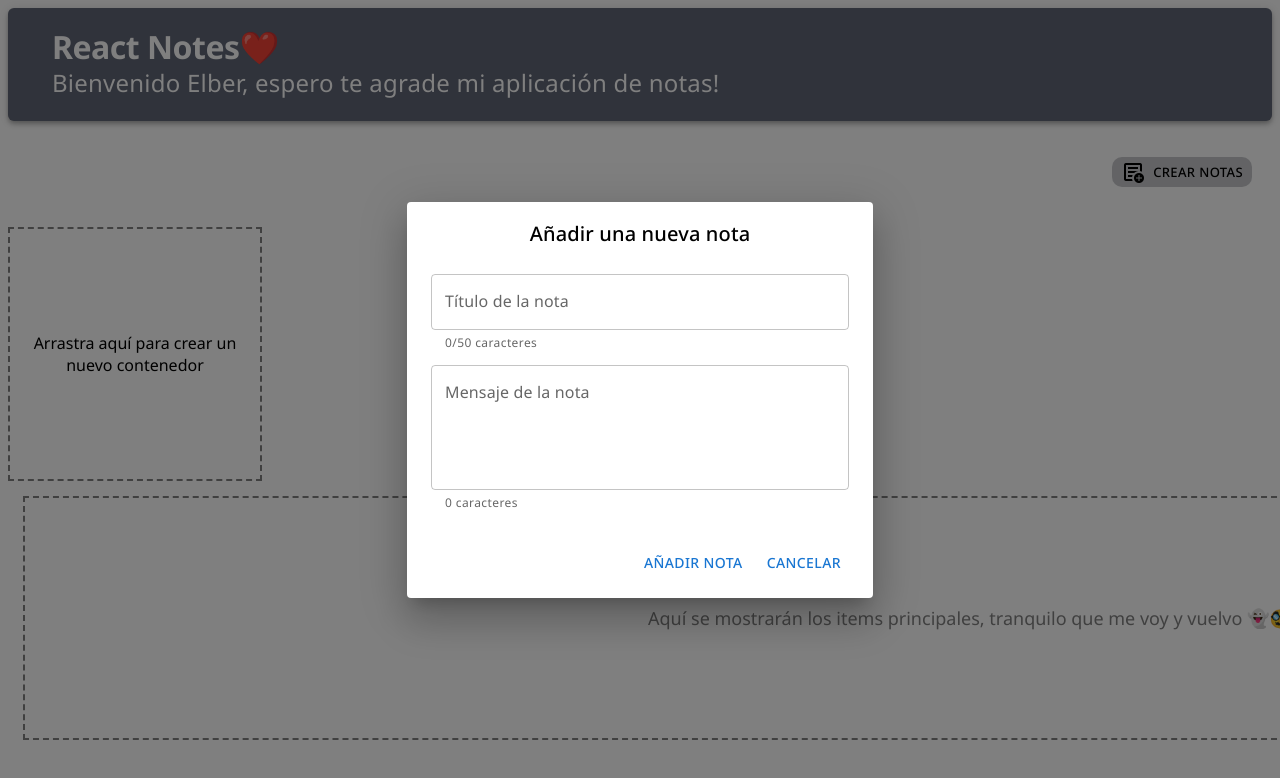
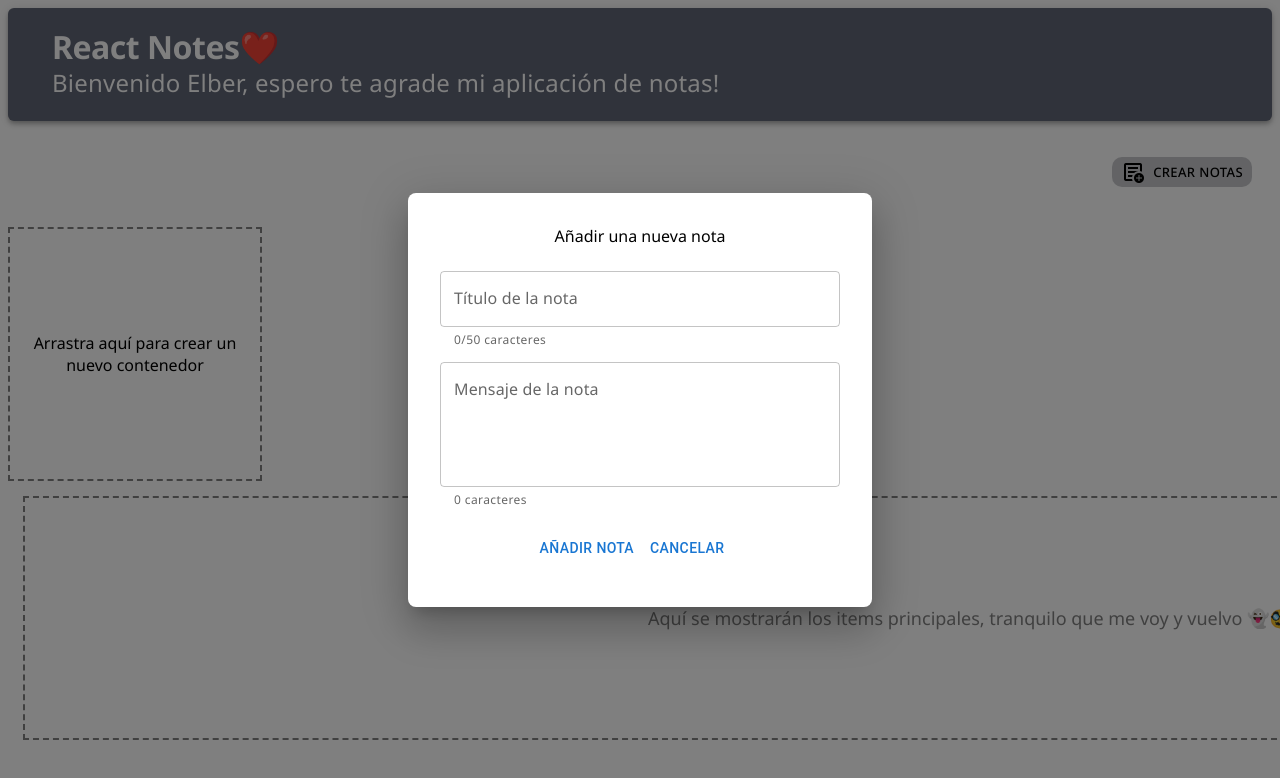
Before and after one commit to D4T4-DEV/NotesReact, a React (Vite) app: page / in a window 1280 px wide. Both pictures are taken after a click on the button "Crear nota". Shown: the top 778 px of the page. Built offline with nearby package versions, Linux system fonts and the light colour scheme.

Commit message:
Cambiamos de dialog a Modal

```diff
--- a/src/Components/AddItem.tsx
+++ b/src/Components/AddItem.tsx
@@ -1,5 +1,5 @@
 import React, { useState, useCallback } from 'react';
-import { Button, Dialog, DialogActions, DialogContent, DialogTitle, TextField } from '@mui/material';
+import { Box, Button, Modal, TextField } from '@mui/material';
 import generateUUID from '../Functions/Identificadores/generarUUID';
 import getColorNoteRamdon from '../Functions/Aleatorios/getColorNote';
 import { useContainerContext } from '../Contexts/AppContext';
@@ -64,10 +64,9 @@ const AddItem: React.FC<AddItemProps> = ({ containerId }) => {
     setOpenConfirmation(false); // Cerrar el modal de confirmación
   };
 
-
   return (
     <>
-      {/* Boton que despliega el modal */}
+      {/* Botón que despliega el modal */}
       <Button
         onClick={handleOpenForm}
         variant="outlined"
@@ -82,14 +81,41 @@ const AddItem: React.FC<AddItemProps> = ({ containerId }) => {
         }}
         title='Crear nota'
       >
-        <span className="material-symbols-outlined" style={{}}>add_notes</span>
-        <span style={{ marginLeft: '8px', fontFamily: 'Noto Sans, sans-serif', fontStyle: 'normal', }}>Crear notas</span>
+        <span className="material-symbols-outlined">add_notes</span>
+        <span style={{ marginLeft: '8px', fontFamily: 'Noto Sans, sans-serif', fontStyle: 'normal' }}>Crear notas</span>
       </Button>
 
       {/* Modal de formulario */}
-      <Dialog open={openForm} onClose={handleCloseForm}>
-        <DialogTitle sx={{ fontFamily: 'Noto Sans, sans-serif', fontStyle: 'normal', textAlign: 'center' }}>Añadir una nueva nota</DialogTitle>
-        <DialogContent>
+      <Modal
+        open={openForm}
+        onClose={handleCloseForm}
+        sx={{
+          display: 'flex',
+          alignItems: 'center',
+          justifyContent: 'center',
+        }}
+      >
+        <Box
+          sx={{
+            width: {
+              xs: '70%',
+              sm: '80%',
+              md: '50%',
+              lg: '400px'
+            },
+            bgcolor: 'background.paper',
+            borderRadius: 2,
+            boxShadow: 24,
+            p: 4,
+            display: 'flex',
+            flexDirection: 'column',
+            alignItems: 'center',
+            margin: 'auto',
+          }}
+        >
+          <Box sx={{ fontFamily: 'Noto Sans, sans-serif', fontStyle: 'normal', textAlign: 'center', marginBottom: 2 }}>
+            Añadir una nueva nota
+          </Box>
           <TextField
             title='Titulo de la nota'
             sx={{
@@ -156,16 +182,16 @@ const AddItem: React.FC<AddItemProps> = ({ containerId }) => {
             helperText={`${formData.message.length} caracteres`}
             title='Mensaje de la nota'
           />
-        </DialogContent>
-        <DialogActions>
-          <Button onClick={handleOpenConfirmation} color="primary" sx={{ marginBottom: 1, fontFamily: 'Noto Sans, sans-serif', fontStyle: 'normal', }} title='Añadir nota'>
-            Añadir nota
-          </Button>
-          <Button onClick={handleCloseForm} color="primary" sx={{ marginBottom: 1, marginRight: 2, fontFamily: 'Noto Sans, sans-serif', fontStyle: 'normal', }} title='No añadir nota'>
-            Cancelar
-          </Button>
-        </DialogActions>
-      </Dialog>
+          <Box sx={{ marginTop: 2 }}>
+            <Button onClick={handleOpenConfirmation} color="primary" sx={{ marginBottom: 1 }} title='Añadir nota'>
+              Añadir nota
+            </Button>
+            <Button onClick={handleCloseForm} color="primary" sx={{ marginBottom: 1, marginRight: 2 }} title='No añadir nota'>
+              Cancelar
+            </Button>
+          </Box>
+        </Box>
+      </Modal>
 
       {/* Modal de confirmación */}
       <ConfirmationModal
```
